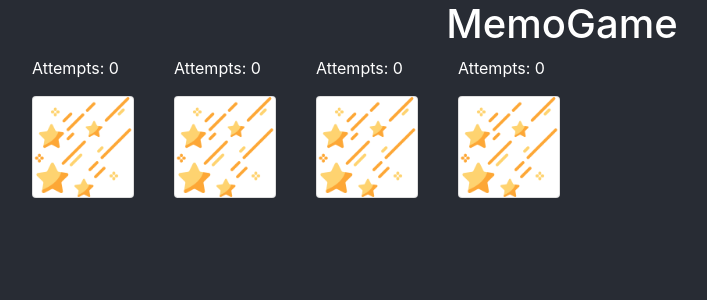
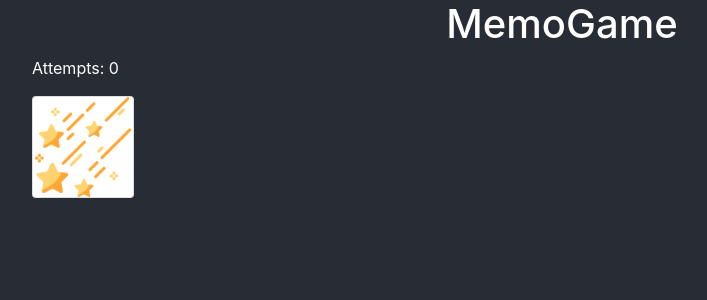
Before and after one commit to KatarzynaKrawczyk/memoGame1, a React (Create React App) app: page / in a window 1280 px wide. Shown: the top 300 px of the page, without its empty margins (78-785 px from the left). Built offline with nearby package versions, Linux system fonts and the light colour scheme.

Commit message:
single  GameContainer

```diff
--- a/src/App.js
+++ b/src/App.js
@@ -11,9 +11,6 @@ class App extends Component {
           <div className="container">
             <div className="row">
               <GameContainer name = "one"/>
-              <GameContainer name = "thumb"/>
-              <GameContainer name = "smile"/>
-              <GameContainer name = "home"/>
             </div>
           </div>
        </header>
```
